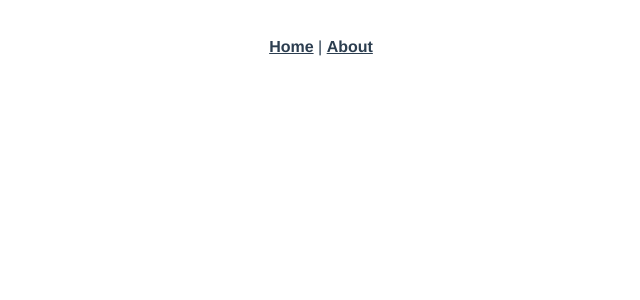
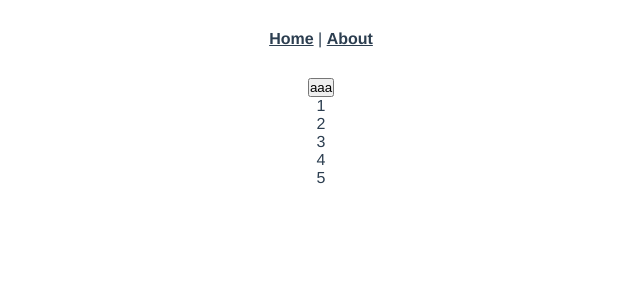
Before and after one commit to Geminis93/myVueDemo, a Vue app: page /page1 in a window 1280 px wide. Shown: the top 300 px of the page, without its empty margins (319-959 px from the left). Built offline with nearby package versions, Linux system fonts and the light colour scheme.

Commit message:
feat( page1 ):todo

```diff
--- /dev/null
+++ b/src/App.scss
@@ -0,0 +1,29 @@
+* {
+  margin: 0;
+  padding: 0;
+}
+
+html, body, #app {
+  margin: 0;
+  padding: 0;
+}
+
+#app {
+  font-family: "Avenir", Helvetica, Arial, sans-serif;
+  -webkit-font-smoothing: antialiased;
+  -moz-osx-font-smoothing: grayscale;
+  text-align: center;
+  color: #2c3e50;
+
+  #nav {
+    padding: 30px;
+
+    & a {
+      font-weight: bold;
+      color: #2c3e50;
+      &.router-link-exact-active {
+        color: #42b983;
+      }
+    }
+  }
+}
--- a/src/App.vue
+++ b/src/App.vue
@@ -4,26 +4,10 @@
       <router-link to="/">Home</router-link> |
       <router-link to="/about">About</router-link>
     </div>
-    <router-view/>
+    <router-view />
   </div>
 </template>
 
 <style lang="scss">
-#app {
-  font-family: 'Avenir', Helvetica, Arial, sans-serif;
-  -webkit-font-smoothing: antialiased;
-  -moz-osx-font-smoothing: grayscale;
-  text-align: center;
-  color: #2c3e50;
-}
-#nav {
-  padding: 30px;
-  a {
-    font-weight: bold;
-    color: #2c3e50;
-    &.router-link-exact-active {
-      color: #42b983;
-    }
-  }
-}
+@import "./App.scss";
 </style>
--- a/src/router.js
+++ b/src/router.js
@@ -1,25 +1,32 @@
-import Vue from 'vue'
-import Router from 'vue-router'
-import Home from './views/Home.vue'
+import Vue from "vue";
+import Router from "vue-router";
+import Home from "./views/Home.vue";
+import Page1 from "./views/Page1.vue";
 
-Vue.use(Router)
+Vue.use(Router);
 
 export default new Router({
-  mode: 'history',
+  mode: "history",
   base: process.env.BASE_URL,
   routes: [
     {
-      path: '/',
-      name: 'home',
+      path: "/",
+      name: "home",
       component: Home
     },
     {
-      path: '/about',
-      name: 'about',
+      path: "/about",
+      name: "about",
       // route level code-splitting
       // this generates a separate chunk (about.[hash].js) for this route
       // which is lazy-loaded when the route is visited.
-      component: () => import(/* webpackChunkName: "about" */ './views/About.vue')
+      component: () =>
+        import(/* webpackChunkName: "about" */ "./views/About.vue")
+    },
+    {
+      path: "/page1",
+      name: "page1",
+      component: Page1
     }
   ]
-})
+});
--- /dev/null
+++ b/src/views/Page1.vue
@@ -0,0 +1,26 @@
+<template>
+  <div>
+    <button @click="onChange()">aaa</button>
+    <ul>
+      <li v-for="number in numberList" :key="number">{{ number }}</li>
+    </ul>
+  </div>
+</template>
+
+<script>
+export default {
+  name: "page1",
+  data() {
+    return {
+      numberList: [1, 2, 3, 4, 5]
+    };
+  },
+  methods: {
+    onChange() {
+      this.numberList = ["a", "b", "c", "d", "e"];
+    }
+  }
+};
+</script>
+
+<style lang="scss" scoped></style>
```
Also changed, not shown: src/main.js (+6 -6 lines).
